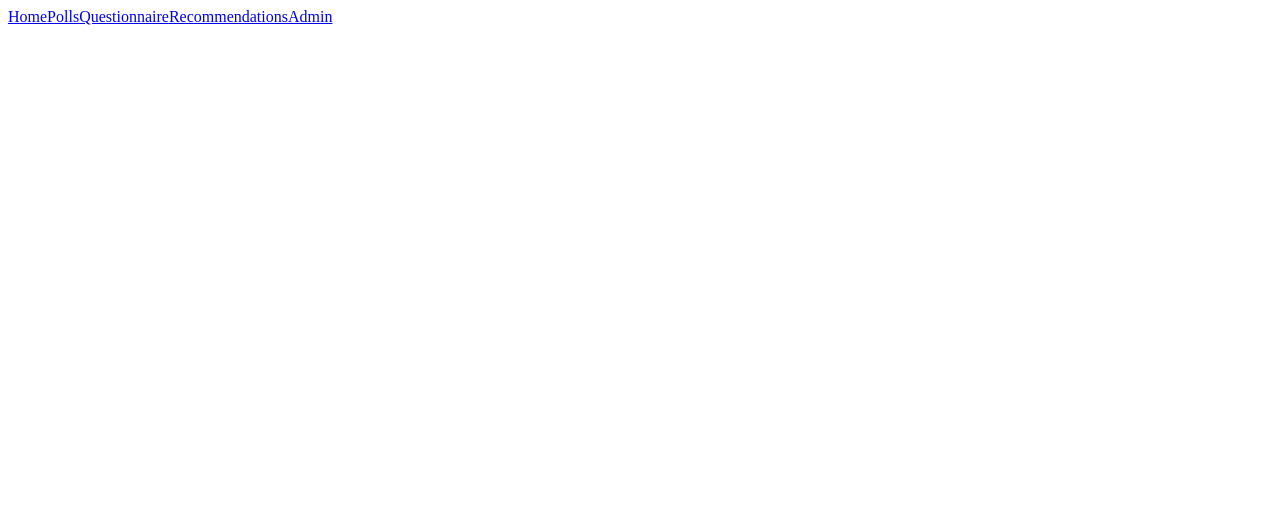
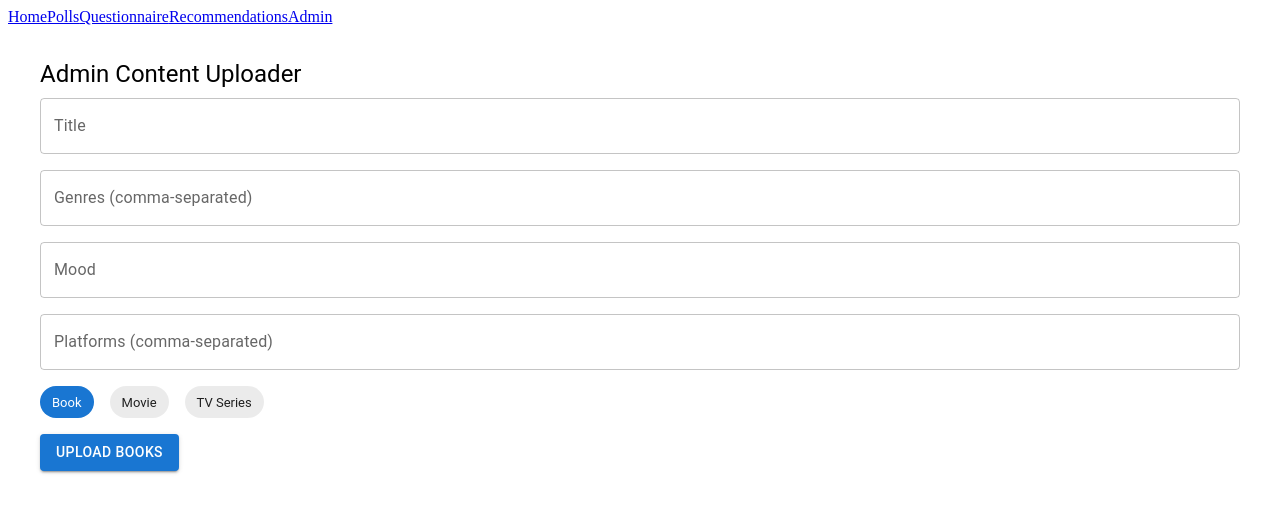
Before and after one commit to DeepakNegi99/Intelligent-AI-Media-Recommender-frontend, a React (Vite) app in the folder Frontend/: page /admin in a window 1280 px wide. Shown: the top 512 px of the page. Built offline with nearby package versions, Linux system fonts and the light colour scheme.

Commit message:
Initial commit
Project scaffolding and initial setup files added.

```diff
--- a/Frontend/package.json
+++ b/Frontend/package.json
@@ -10,6 +10,12 @@
     "preview": "vite preview"
   },
   "dependencies": {
+    "@emotion/react": "^11.14.0",
+    "@emotion/styled": "^11.14.1",
+    "@fontsource/roboto": "^5.2.6",
+    "@mui/icons-material": "^7.2.0",
+    "@mui/material": "^7.2.0",
+    "axios": "^1.10.0",
     "bootstrap": "^5.3.7",
     "react": "^19.1.0",
     "react-bootstrap": "^2.10.10",
--- a/Frontend/src/pages/Admin.tsx
+++ b/Frontend/src/pages/Admin.tsx
@@ -1,11 +1,51 @@
-import React from 'react'
+import React, { useState } from 'react';
+import { Box, Button, TextField, Typography, Chip } from '@mui/material';
+import axios from 'axios';
 
-const Admin = () => {
+const Admin: React.FC = () => {
+  const [title, setTitle] = useState('');
+  const [genres, setGenres] = useState('');
+  const [mood, setMood] = useState('');
+  const [platforms, setPlatforms] = useState('');
+  const [type, setType] = useState<'books' | 'movies' | 'tvseries'>('books');
+  const [message, setMessage] = useState('');
+
+  const handleUpload = async () => {
+    const payload = {
+      title,
+      genres: genres.split(',').map(g => g.trim()),
+      mood,
+      platforms: platforms.split(',').map(p => p.trim())
+    };
+
+    try {
+      const res = await axios.post(`http://localhost:12046/admin/${type}`, payload);
+      setMessage(res.data);
+    } catch (err: any) {
+      setMessage(err.response?.data || 'Upload failed.');
+    }
+  };
+
   return (
-    <div>
+    <Box sx={{ p: 4 }}>
+      <Typography variant="h5" gutterBottom>Admin Content Uploader</Typography>
 
-    </div>
-  )
-}
+      <TextField fullWidth label="Title" value={title} onChange={e => setTitle(e.target.value)} sx={{ mb: 2 }} />
+      <TextField fullWidth label="Genres (comma-separated)" value={genres} onChange={e => setGenres(e.target.value)} sx={{ mb: 2 }} />
+      <TextField fullWidth label="Mood" value={mood} onChange={e => setMood(e.target.value)} sx={{ mb: 2 }} />
+      <TextField fullWidth label="Platforms (comma-separated)" value={platforms} onChange={e => setPlatforms(e.target.value)} sx={{ mb: 2 }} />
 
-export default Admin
+      <Box sx={{ display: 'flex', gap: 2, mb: 2 }}>
+        <Chip label="Book" color={type === 'books' ? 'primary' : 'default'} onClick={() => setType('books')} />
+        <Chip label="Movie" color={type === 'movies' ? 'primary' : 'default'} onClick={() => setType('movies')} />
+        <Chip label="TV Series" color={type === 'tvseries' ? 'primary' : 'default'} onClick={() => setType('tvseries')} />
+      </Box>
+
+      <Button variant="contained" onClick={handleUpload}>Upload {type}</Button>
+
+      {message && <Typography sx={{ mt: 2 }} color="secondary">{message}</Typography>}
+    </Box>
+  );
+};
+
+export default Admin;
```
Also changed, not shown: 1 other file (tests, documents, lock files or other folders).
